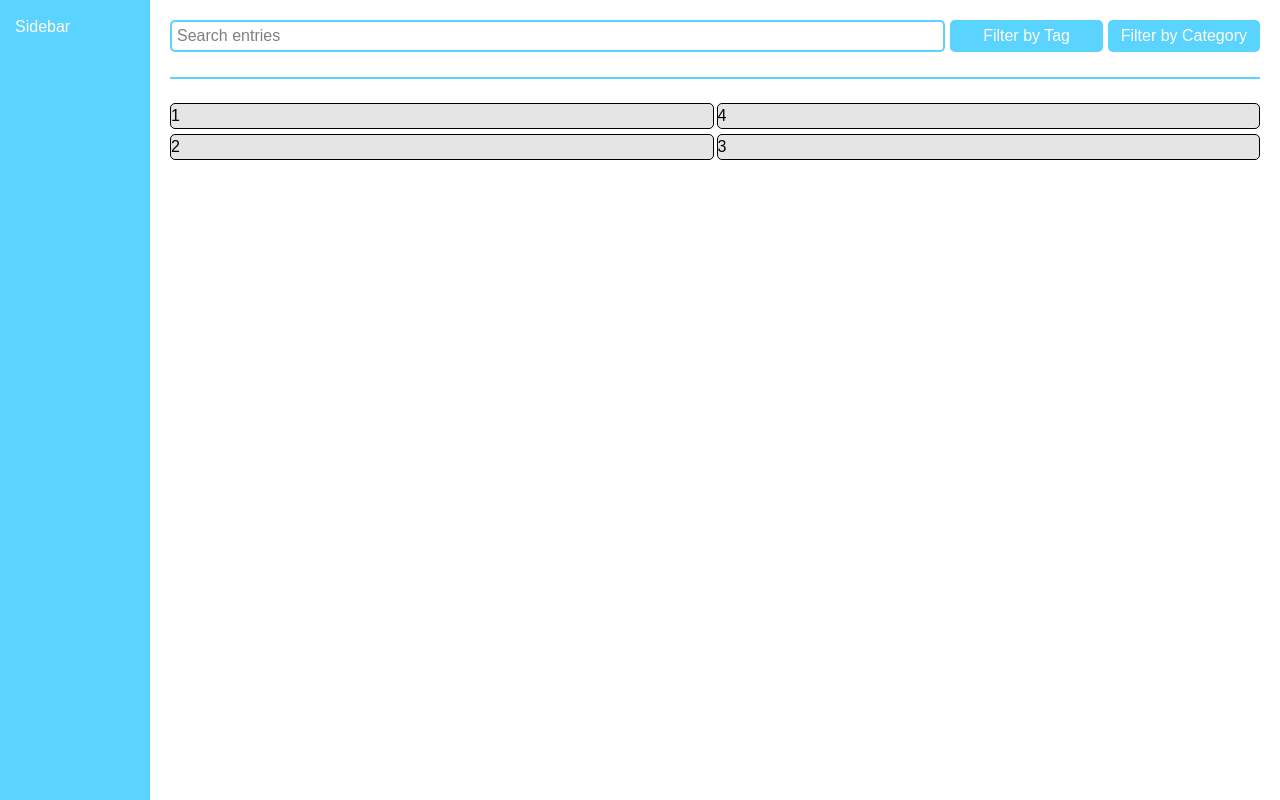
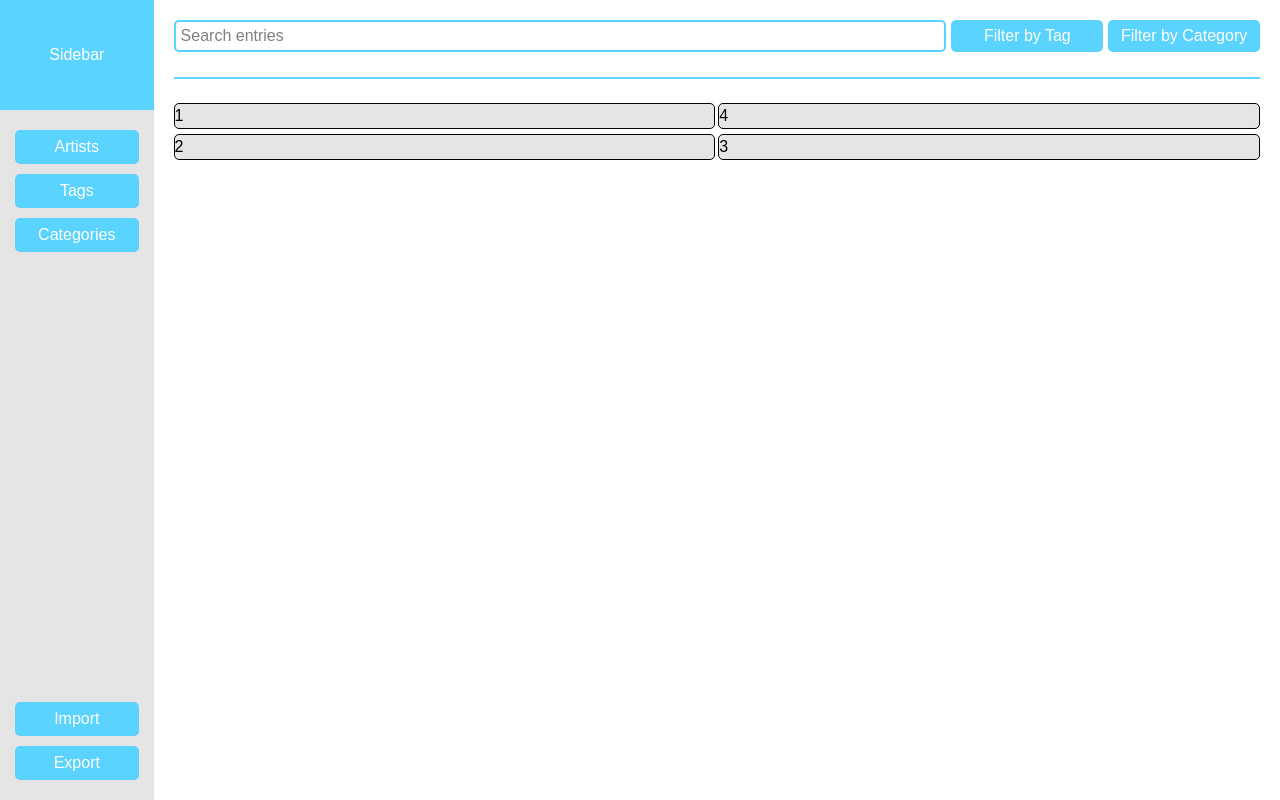
Before and after one commit to Abdelrhman2607/Music-Archive, a Next.js app: page / in a window 1280 px wide. Built offline with nearby package versions, Linux system fonts and the light colour scheme.

Commit message:
Sidebar HTML, CSS

```diff
--- a/app/components/Sidebar/sidebar.module.css
+++ b/app/components/Sidebar/sidebar.module.css
@@ -1,14 +1,53 @@
+.sidebar{
+    display: flex;
+    flex-direction: column;
 
-.sidebarBase{
     position: relative;
-
     left: 0px;
     top: 0px;
     bottom: 0px;
-    width: 150px;
+    width: 12vw;
+}
+.sidebarBase{
+    padding: 20px 15px;
 
-    padding: 15px;
+    background-color: var(--Gray);
+    color: var(--White);
 
+    display: flex;
+    flex-direction: column;
+    height: 100%;
+}
+
+.topLeftCorner{
     background-color: var(--Blue);
     color: var(--White);
+    height: 128px;
+
+    display: flex;
+    align-items: center;
+    justify-content: center;
 }
+
+.sidebar button{
+    color: var(--White);
+    background-color: var(--Blue);
+    cursor: pointer;
+    border-radius: 5px;
+    padding: 5px;
+}
+
+.dataButtons{
+    flex-grow: 3;
+}
+
+.import_exportButtons{
+    margin-top: auto;
+}
+
+.dataButtons, .import_exportButtons{
+    display: flex;
+    flex-direction: column;
+    row-gap: 10px;
+    overflow-wrap: break-word;
+}
--- a/app/components/Sidebar/sidebar.tsx
+++ b/app/components/Sidebar/sidebar.tsx
@@ -1,9 +1,25 @@
 import styles from './sidebar.module.css';
 
 export default function Sidebar() {
-    return(
+  return (
+    <div className={styles.sidebar}>
+      <div className={styles.topLeftCorner}>
+        <p>Sidebar</p>
+      </div>
+
       <div className={styles.sidebarBase}>
-          <h1>Sidebar</h1>
+        <div className={styles.dataButtons}>
+          <button>Artists</button>
+          <button>Tags</button>
+          <button>Categories</button>
+        </div>
+
+        <div className={styles.import_exportButtons}>
+          <button>Import</button>
+          <button>Export</button>
+        </div>
+
       </div>
-    );
+    </div>
+  );
 }
--- a/app/layout.tsx
+++ b/app/layout.tsx
@@ -14,7 +14,7 @@ export default function RootLayout({children, }: Readonly<{children: React.React
       <body>
         <div className="flex flex-row h-screen">
           <Sidebar />
-        {children}
+          {children}
         </div>
       </body>
     </html>
```
